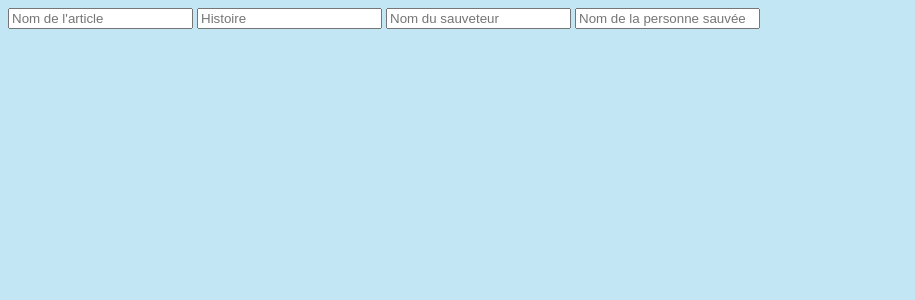
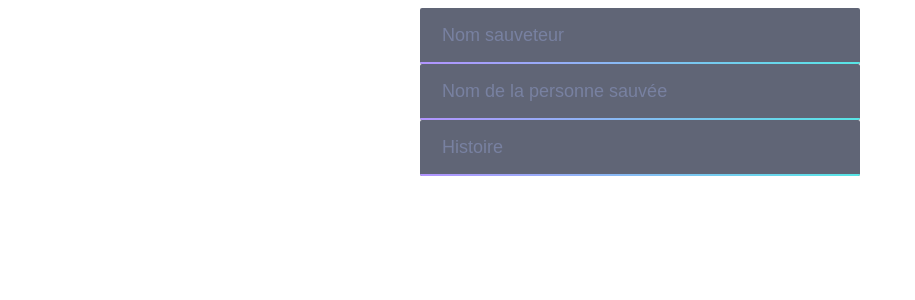
Before and after one commit to WiZZPJ/nuit-info, a Flask app: template templates/ajout-article.html in a window 1280 px wide. Shown: the top 300 px of the page, without its empty margins (0-915 px from the left). Run offline with Flask 2, Linux system fonts and the light colour scheme; the template is opened without the code that fills it, so the values that code supplies are empty; style sheets or scripts are compiled from the project's sources.

Commit message:
modif css - ajout-article

```diff
--- a/static/css/ajout-article.css
+++ b/static/css/ajout-article.css
@@ -1,7 +1,30 @@
-.webflow-style-input {
+/* ====================================================
+Recreating the email field from https://webflow.com/cms. Just an experiment - not as cross-browser friendly as the original.
+Changed:
+- animated gradient bar to :after element
+- flexbox for layout
+==================================================== */
+html {
+  -webkit-box-sizing: border-box;
+          box-sizing: border-box;
+  font-size: 10px;
+}
+
+input {
+  border-style: none;
+  background: transparent;
+  outline: none;
+}
+
+.style-input {
   position: relative;
+  display: -webkit-box;
+  display: -ms-flexbox;
   display: flex;
-  flex-direction: row;
+  -webkit-box-orient: horizontal;
+  -webkit-box-direction: normal;
+      -ms-flex-direction: row;
+          flex-direction: row;
   width: 100%;
   max-width: 400px;
   margin: 0 auto;
@@ -9,7 +32,8 @@
   padding: 1.4rem 2rem 1.6rem;
   background: rgba(57, 63, 84, 0.8);
 }
-.webflow-style-input:after {
+
+.style-input:after {
   content: "";
   position: absolute;
   left: 0px;
@@ -20,31 +44,37 @@
   border-bottom-left-radius: 2px;
   border-bottom-right-radius: 2px;
   background-position: 0% 0%;
+  background: -webkit-gradient(linear, left top, right top, from(#b294ff), color-stop(#57e6e6), color-stop(#feffb8), color-stop(#57e6e6), color-stop(#b294ff), to(#57e6e6));
   background: linear-gradient(to right, #b294ff, #57e6e6, #feffb8, #57e6e6, #b294ff, #57e6e6);
   background-size: 500% auto;
-  animation: gradient 3s linear infinite;
+  -webkit-animation: gradient 3s linear infinite;
+          animation: gradient 3s linear infinite;
 }
 
-.webflow-style-input input {
-  flex-grow: 1;
+.style-input input {
+  -webkit-box-flex: 1;
+      -ms-flex-positive: 1;
+          flex-grow: 1;
   color: #BFD2FF;
   font-size: 1.8rem;
   line-height: 2.4rem;
   vertical-align: middle;
 }
-.webflow-style-input input::-webkit-input-placeholder {
+
+.style-input input::-webkit-input-placeholder {
   color: #7881A1;
 }
 
-.webflow-style-input button {
+.style-input button {
   color: #7881A1;
   font-size: 2.4rem;
   line-height: 2.4rem;
   vertical-align: middle;
+  -webkit-transition: color 0.25s;
   transition: color 0.25s;
 }
-.webflow-style-input button:hover {
+
+.style-input button:hover {
   color: #BFD2FF;
 }
-
 /*# sourceMappingURL=ajout-article.css.map */
--- a/static/css/ajout-article.scss
+++ b/static/css/ajout-article.scss
@@ -1,6 +1,23 @@
 @import "theme";
+/* ====================================================
+Recreating the email field from https://webflow.com/cms. Just an experiment - not as cross-browser friendly as the original.
+Changed:
+- animated gradient bar to :after element
+- flexbox for layout
+==================================================== */
 
-.webflow-style-input {
+// reset
+html {
+    box-sizing: border-box;
+    font-size: 10px;
+}
+input {
+    border-style: none;
+    background: transparent;
+    outline: none;
+}
+
+.style-input {
     position: relative;
     display: flex;
     flex-direction: row;
@@ -27,7 +44,7 @@
     }
 }
 
-.webflow-style-input input {
+.style-input input {
     flex-grow: 1;
     color: $input-text-active;
     font-size: 1.8rem;
@@ -38,7 +55,7 @@
     }
 }
 
-.webflow-style-input button {
+.style-input button {
     color: $input-text-inactive;
     font-size: 2.4rem;
     line-height: 2.4rem;
--- a/templates/ajout-article.html
+++ b/templates/ajout-article.html
@@ -6,7 +6,7 @@
 
     <title>Ajout article | Sauveteurs du dunkerquois</title>
 
-    <link rel="stylesheet" href="/css/index.css">
+    <link rel="stylesheet" href="{{ url_for('static', filename='../static/css/ajout-article.css') }}">
     <!--<link rel="stylesheet" href="css/print.css" media="print">-->
 
     <meta name="description" content="Sauveteurs du dunkerquois">
@@ -32,11 +32,22 @@
     <meta name="theme-color" content="#ffffff">
 </head>
 <body>
-    <form>
-        <input name="nom-article" placeholder="Nom de l'article"></input>
-        <input name="histoire" placeholder="Histoire"></input>
-        <input name="sauveteur" placeholder="Nom du sauveteur"></input>
-        <input name="sauver" placeholder="Nom de la personne sauvée"></input>
-    </form>
+    <div class="container">
+
+        <!--Inputs-->
+        <div class="style-input">
+          <input type="text" name="sauveteur" placeholder="Nom sauveteur"></input>
+        </div>
+
+        <div class="style-input">
+            <input type="text" name="sauve" placeholder="Nom de la personne sauvée"></input>
+        </div>
+
+          <div class="style-input">
+            <input type="text" name="histoire" placeholder="Histoire"></input>
+        </div>
+
+      </div>
+
 </body>
 </html>
```
Also changed, not shown: 1 other file.
